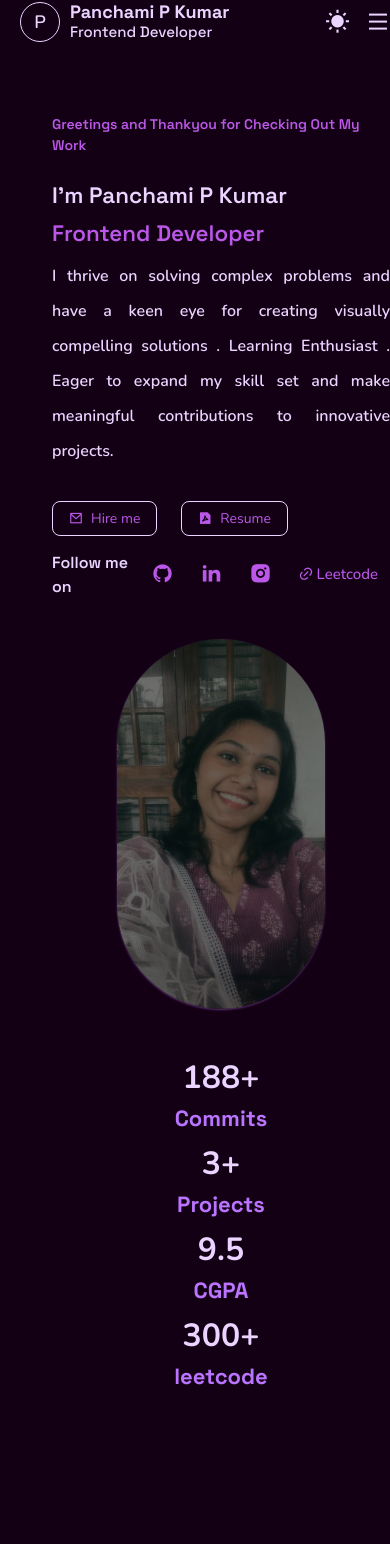
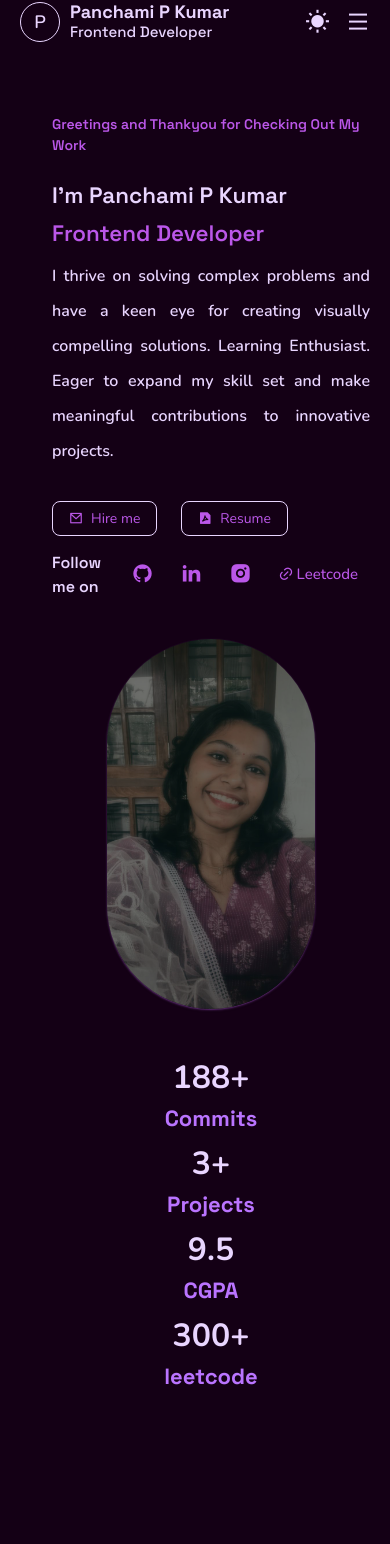
Before and after one commit to pxnchxm1/CoderBio, a React (Vite) app: page / in a window 390 px wide. Shown: the top 1544 px of the page. Built offline with nearby package versions, Linux system fonts and the light colour scheme.

Commit message:
fix-responsiveness.1

```diff
--- a/src/App.css
+++ b/src/App.css
@@ -6,19 +6,27 @@
 }
 html{
     scroll-behaviour: smooth;
+    overflow-x: hidden;
 }
 body{
     font-family:'Space-grotesk','Nunito';
-
+    padding:0;
+    margin:0;
+    overflow-x: hidden;
 }
 .container{
     max-width:1170px;
     margin:auto;
     padding-left:20px;
     pading-right:20px;
+    overflow-x:hidden;
 
 }
 section{
     padding: 50px 0;
 
 }
+
+.App {
+    overflow-x: hidden;
+}
--- a/src/App.jsx
+++ b/src/App.jsx
@@ -56,7 +56,7 @@ function App() {
                 {isDarkMode ? <i className='ri-sun-fill dark:text-bg-light '/> : <FontAwesomeIcon icon={faMoon}  className="small-text-color-light"/>}
               </button>
 
-              <span className='text-2xl font-space text-bg-secondary-dark dark:text-bg-light md:hidden cursor-pointer '>
+              <span className='text-2xl font-space pr-5 text-bg-secondary-dark dark:text-bg-light md:hidden cursor-pointer '>
                 <i className='ri-menu-line'></i>
               </span>
             </div>
--- a/src/components/UI/About.jsx
+++ b/src/components/UI/About.jsx
@@ -9,13 +9,13 @@ function About() {
         <section className='pt-0 pl-8' id='about'>
             <div className='container pt-14 '>
                 <div className='flex items-center justify-between flex-col md:flex-row '>
-                    <div className='w-full md:basis-1/2'>
+                    <div className='w-full md:basis-1/2 pr-5'>
                         <h5 data-aos="fade-up" data-aos-duration="1500" className='font-[600] font-space mt-[1rem] text-[14px] md:text-[16px] text-light-for-light dark:text-light-for-dark'>Greetings and Thankyou for Checking Out My Work</h5>
                         <h1 data-aos="fade-up" data-aos-duration="1500" className='font-[600] font-space  leading-[35px] sm:leading[46px] mt-[1.4rem] text-[1.4rem] sm:text-[40px] text-bg-secondary-dark dark:text-bg-light' >I'm Panchami P Kumar</h1>
                         <h1 data-aos="fade-up" data-aos-duration="1500" className='font-[600] font-space mt-[3px] leading-[35px] sm:leading[46px] text-[1.4rem] sm:text-[40px] text-light-for-light dark:text-light-for-dark' >Frontend Developer</h1>
                         <p  data-aos="fade-up" data-aos-duration="1500" className='text-justify font-[600] font-Nunito mt-[8px] leading-[35px] sm:leading[46px] md:text-[14px] sm:text-[10px] text-bg-secondary-dark dark:text-bg-light ' >
                         I thrive on solving complex problems and have a keen eye for creating visually
-                        compelling solutions . Learning Enthusiast . Eager to expand my skill set and
+                        compelling solutions. Learning Enthusiast. Eager to expand my skill set and
                         make meaningful contributions to innovative projects.
                         </p>
                        <div data-aos="fade-up"
@@ -65,12 +65,12 @@ function About() {
                             </div>
                         </div>
                     </div>
-                    <div className='basis-1/3 mt-10 sm:mt-0 '>
+                    <div className='basis-1/3 mt-10 sm:mt-0 pr-5'>
                         <figure  data-aos="fade-left" data-aos-duration="1500" className=' flex items-center justify-center'>
                             <img src='../../src/assets/images/pic1.jpg' alt="me" className=' brightness-50 drop-shadow-sm shadow-light-for-dark shadow-sm  max-h-[370px] rounded-full  '></img>
                         </figure>
                     </div>
-                    <div data-aos="fade-left" data-aos-duration="1500" className='md:basis-1/5  flex justify-between text-center mt-10 flex-wrap gap-3 md:mt-0 md:flex-col md:justify-end md:text-end'>
+                    <div data-aos="fade-left" data-aos-duration="1500" className='md:basis-1/5 pr-5 flex justify-between text-center mt-10 flex-wrap gap-3 md:mt-0 md:flex-col md:justify-end md:text-end'>
                         <div className='mb-10'>
                             <h2 className='mt-[5px] text-bg-dark dark:text-bg-light font-[700] text-[32px]'>
                                 <CountUp start={0} end={188} duration={2} suffix='+'/>
```
